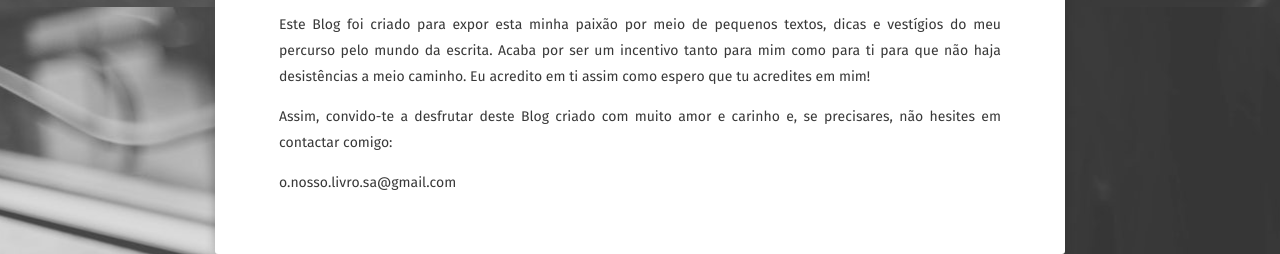
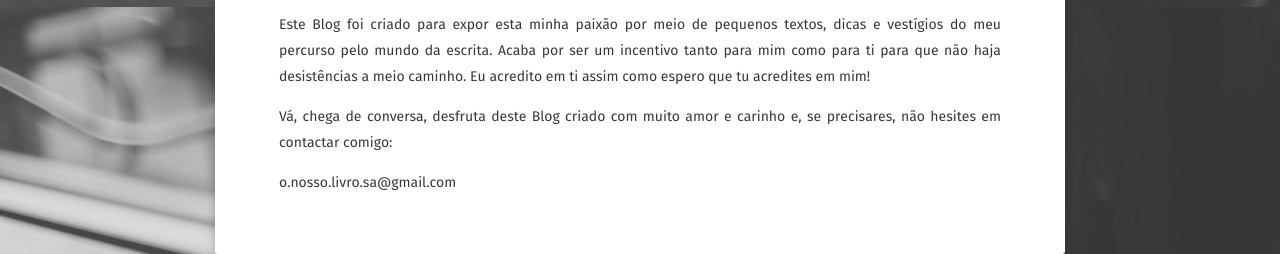
Before and after one commit to sophialexandra/o.nosso.livro, a Jekyll site: the page built from about/index.md, in a window 1280 px wide. Shown: the part 893-1147 px from the top of the page. Built offline with Jekyll 4.4.1, drawn with Linux system fonts in a browser that asks for light colours; some web fonts are replaced.

Commit message:
Update index.md

```diff
--- a/about/index.md
+++ b/about/index.md
@@ -15,6 +15,6 @@ Há um ano comecei a planear este meu primeiro livro: fiz uma construção exaus
 
 Este Blog foi criado para expor esta minha paixão por meio de pequenos textos, dicas e vestígios do meu percurso pelo mundo da escrita. Acaba por ser um incentivo tanto para mim como para ti para que não haja desistências a meio caminho. Eu acredito em ti assim como espero que tu acredites em mim!
 
-Assim, convido-te a desfrutar deste Blog criado com muito amor e carinho e, se precisares, não hesites em contactar comigo:
+Vá, chega de conversa, desfruta deste Blog criado com muito amor e carinho e, se precisares, não hesites em contactar comigo:
 
 o.nosso.livro.sa@gmail.com
```
